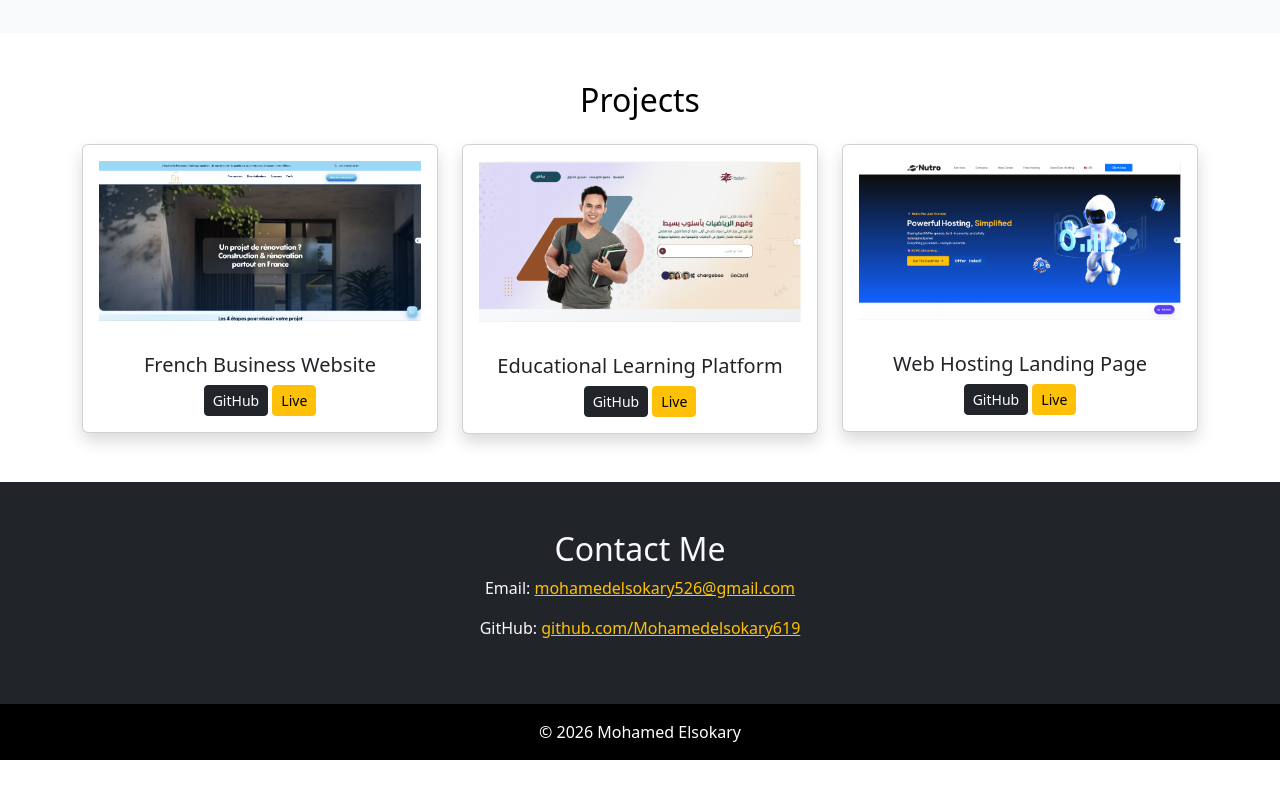
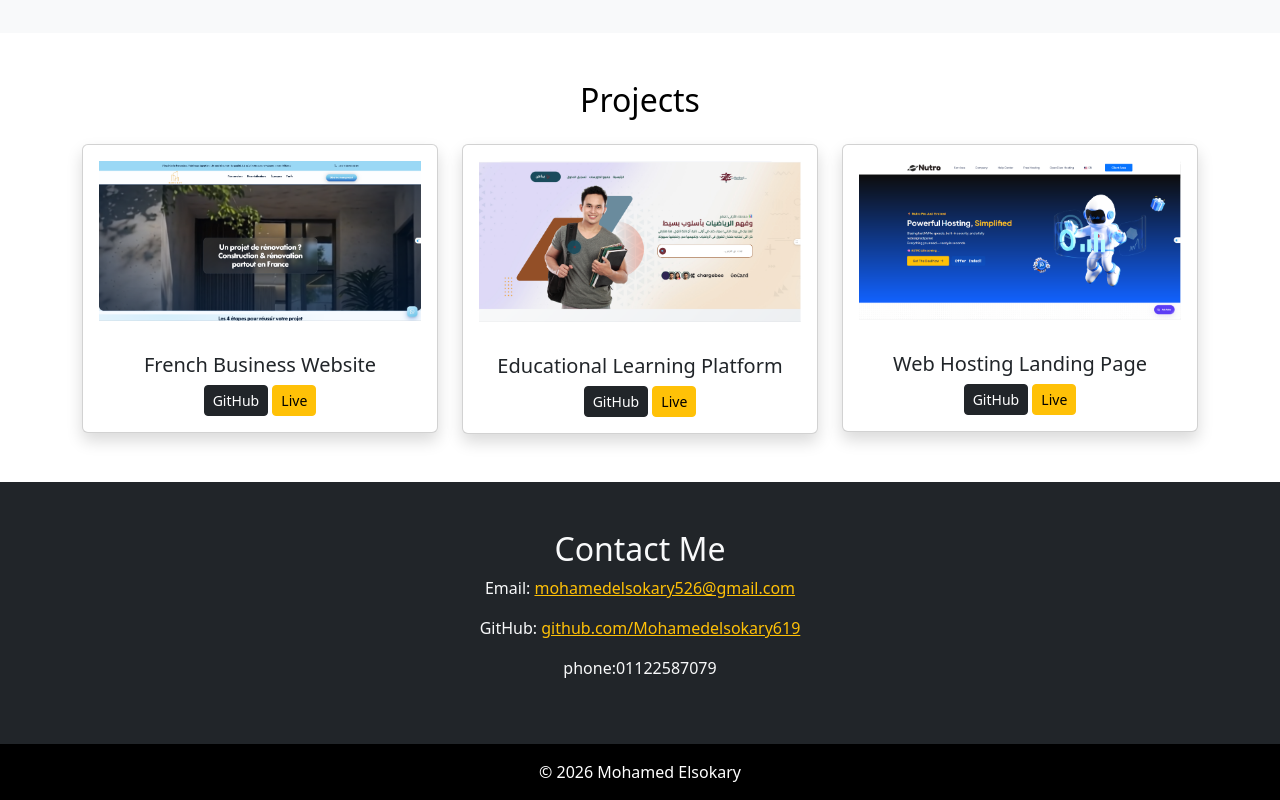
Before and after one commit to Mohamedelsokary619/portfolio, a plain HTML site: page index.html in a window 1280 px wide. Shown: the part 949-1749 px from the top of the page. Before the commit the page ends 1709 px from the top, so only its background shows below. Drawn offline with nearby package versions, Linux system fonts and the light colour scheme.

Commit message:
update portfolio UI

```diff
--- a/index.html
+++ b/index.html
@@ -128,7 +128,7 @@
   <p>GitHub:     <a href="https://github.com/Mohamedelsokary619" target="_blank" class="text-warning">
       github.com/Mohamedelsokary619
     </a>
-  </p></p>
+  </p>phone:01122587079</p>
 </section>
 
 <!-- Footer -->
```
Also changed, not shown: Freelancing Building portfolio Assignment.txt (added).
